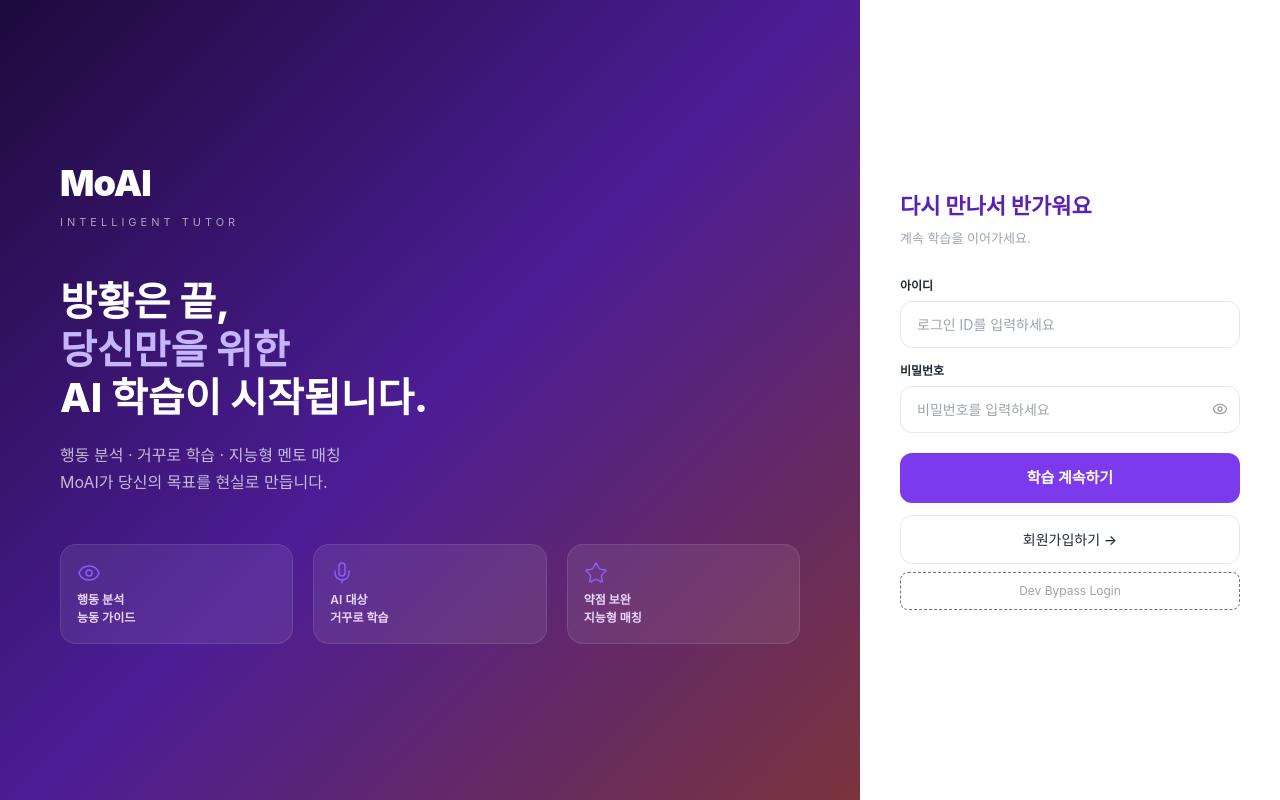
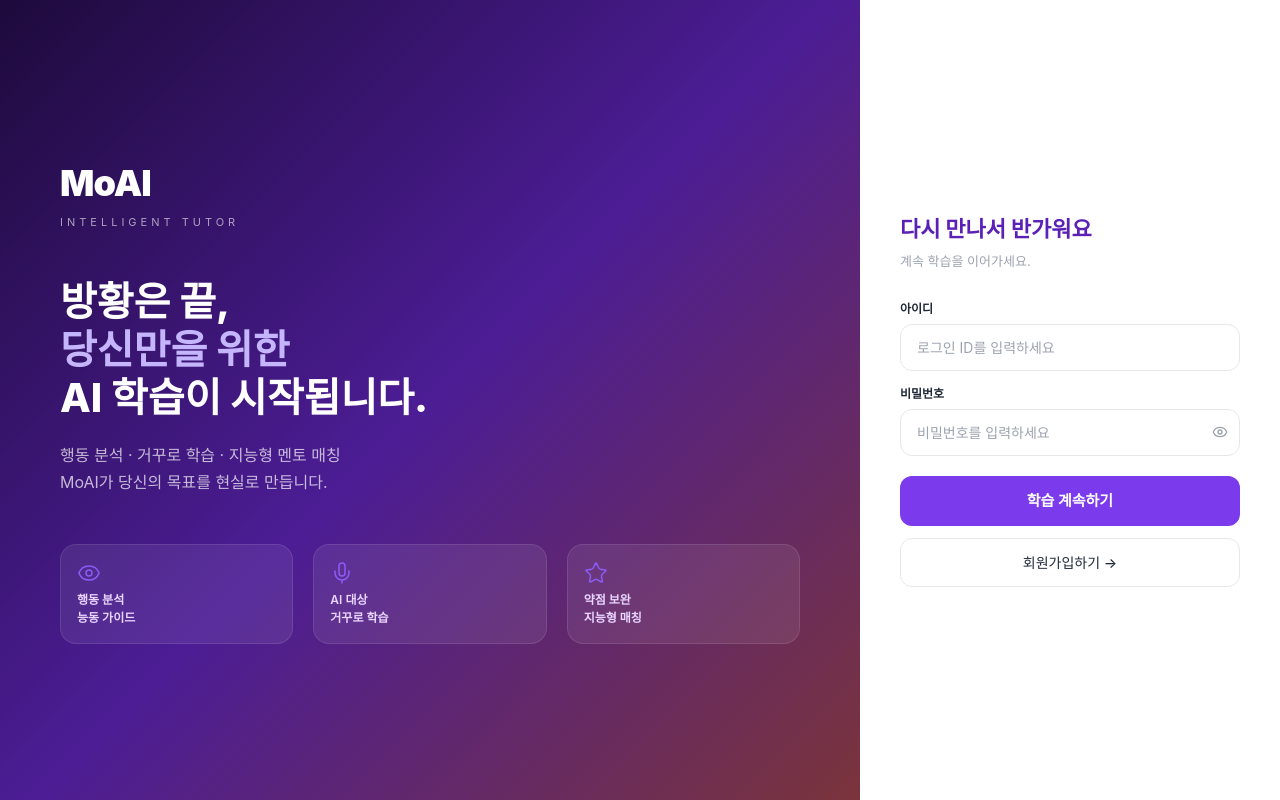
Before and after one commit to Venablo/2026_HSU_Capston_MoAI, a React (Vite) app: page / in a window 1280 px wide. Built offline with nearby package versions, Linux system fonts and the light colour scheme.

Commit message:
accesstoken/ 로컬 저장 확인

```diff
--- a/src/pages/LoginPage.tsx
+++ b/src/pages/LoginPage.tsx
@@ -109,16 +109,6 @@ export default function LoginPage() {
         }
     }
 
-    // [DEV ONLY] Bypass login to allow frontend testing without backend connection.
-    // import.meta.env.DEV is replaced with `false` at production build time,
-    // so this function and the button below are fully tree-shaken out of the bundle.
-    const handleDevBypass = import.meta.env.DEV
-        ? () => {
-            localStorage.setItem('accessToken', 'dev-bypass-token')
-            navigate('/main')
-        }
-        : undefined
-
     const FEATURES: Feature[] = [
         { icon: <Eye  size={24} strokeWidth={1.5} />, label: '행동 분석\n능동 가이드' },
         { icon: <Mic  size={24} strokeWidth={1.5} />, label: 'AI 대상\n거꾸로 학습'  },
@@ -227,25 +217,6 @@ export default function LoginPage() {
                             회원가입하기 →
                         </button>
 
-                        {/* [DEV ONLY] 백엔드 없이 UI 테스트용 — 프로덕션 빌드에서 자동 제거 */}
-                        {import.meta.env.DEV && (
-                            <button
-                                onClick={handleDevBypass}
-                                style={{
-                                    marginTop: '8px',
-                                    width: '100%',
-                                    padding: '9px',
-                                    borderRadius: '8px',
-                                    border: '1px dashed #6b7280',
-                                    background: 'transparent',
-                                    color: '#9ca3af',
-                                    fontSize: '12px',
-                                    cursor: 'pointer',
-                                }}
-                            >
-                                Dev Bypass Login
-                            </button>
-                        )}
                     </div>
                 </div>
             </div>
```
